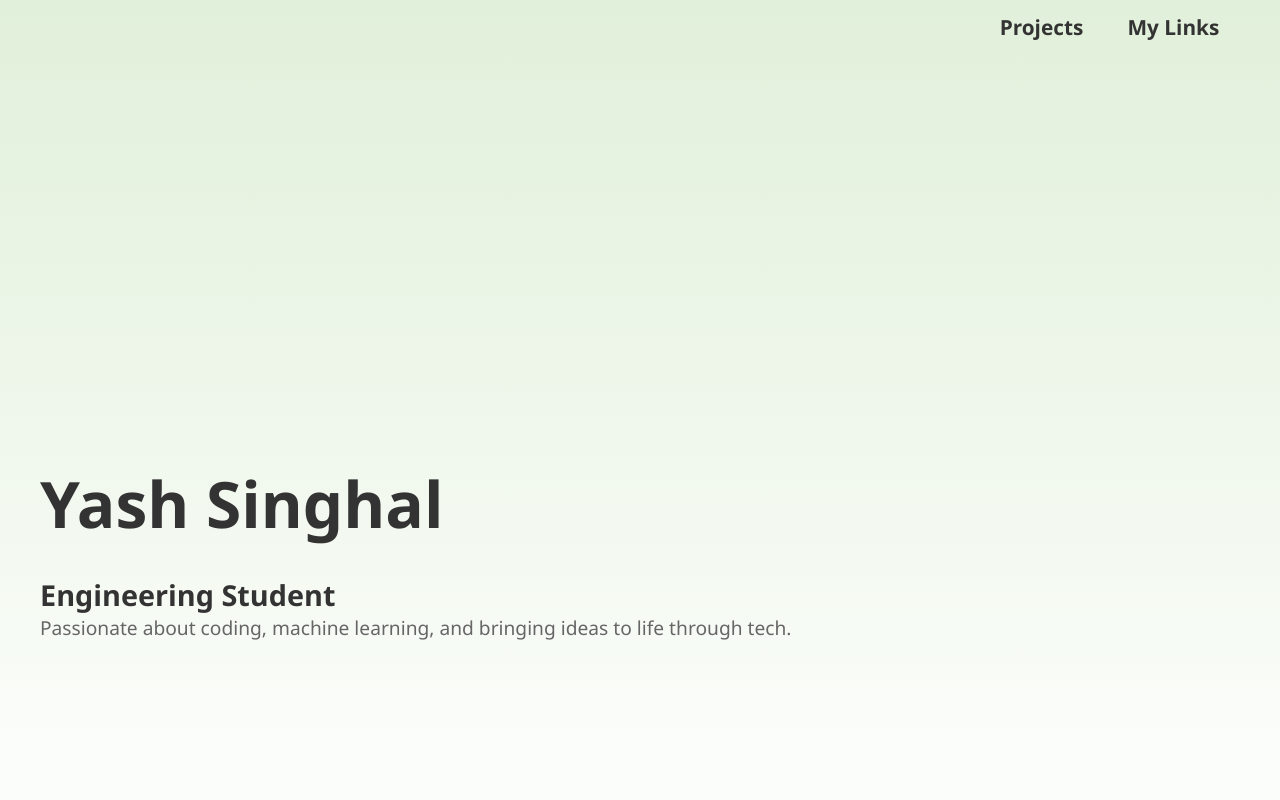
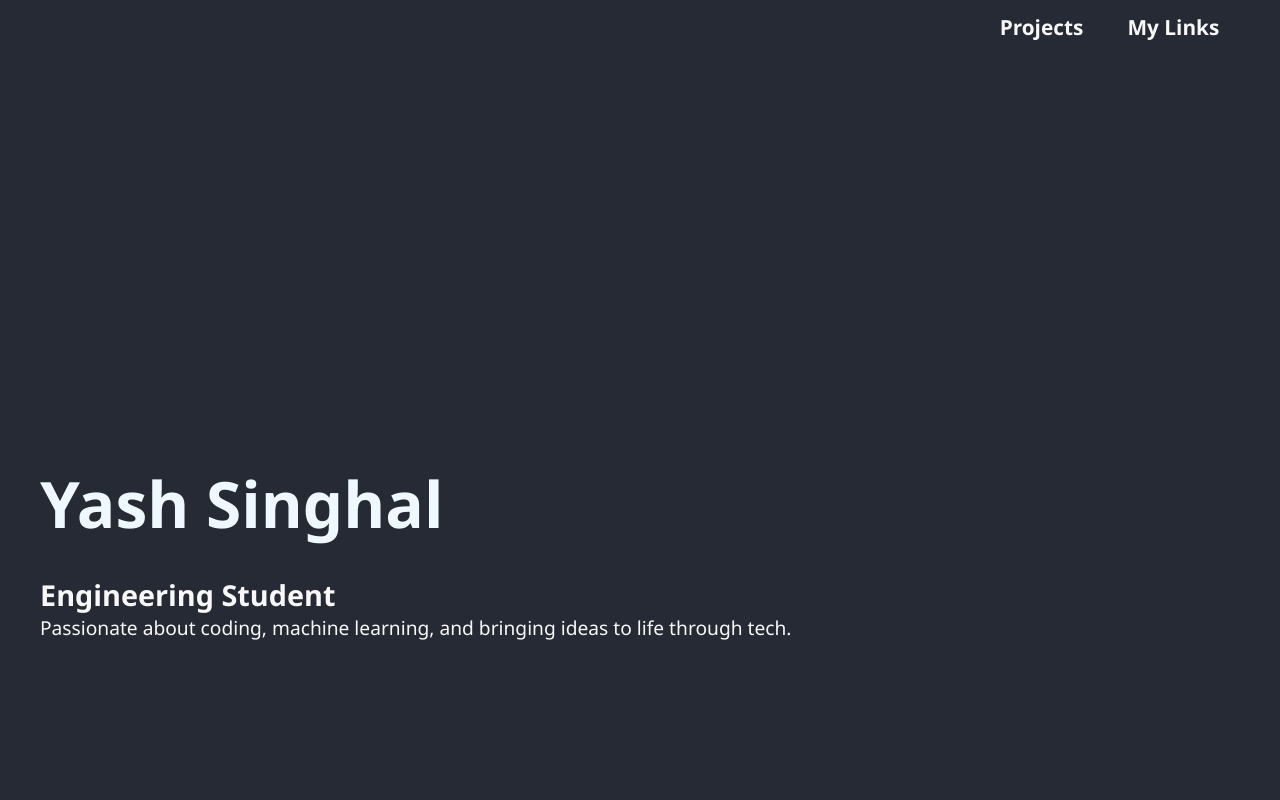
Before and after one commit to 24yash/me, a plain HTML site: page index.html in a window 1280 px wide. Shown: the top 800 px of the page. Drawn offline with nearby package versions, Linux system fonts and the light colour scheme.

Commit message:
changed background color

```diff
--- a/style.css
+++ b/style.css
@@ -2,6 +2,8 @@ body {
   font-family: "Segoe UI", Tahoma, Geneva, Verdana, sans-serif;
   margin: 0;
   padding: 0;
+  background-color: #252a34;
+  /* background-color: #191919; */
 }
 
 .nav-links {
@@ -28,7 +30,8 @@ body {
 .nav-links a {
   font-size: 1.3em;
   text-decoration: none;
-  color: #333;
+  /* color: #333; */
+  color: #f8f8f8;
   font-weight: bold;
 }
 @media (max-width: 600px) {
@@ -44,17 +47,18 @@ body {
   align-items: left;
   justify-content: center;
   text-align: left;
-  /* background: linear-gradient(to bottom, #fbf9f1, #ffffff); */
+  /* background: linear-gradient(to bottom, #232d3f, #ffffff); */
   /* background: linear-gradient(to bottom,#c9abe4, #ffffff); */
-  background: linear-gradient(to bottom, #e1f0da, #ffffff);
+  /* background: linear-gradient(to bottom, #e1f0da, #ffffff); */
   position: relative;
   z-index: 1;
+  color: #f8f8f8;
 }
 
 .name {
   font-size: 4em;
   margin: 0;
-  color: #333;
+  /* color: #333; */
   margin-top: 20%;
 }
 
@@ -66,18 +70,22 @@ body {
 .title {
   margin-bottom: 0px;
   font-size: 1.8em;
-  color: #333;
+  /* color: #333; */
 }
 
 .description {
   margin-top: 0px;
   font-size: 1.2em;
-  color: #666;
+  /* color: #666; */
 }
 
 section {
   padding: 40px;
   text-align: center;
+}
+
+section h1 {
+  color: aliceblue;
 }
 
 section h2 {
@@ -166,6 +174,7 @@ nav a.active {
   border-radius: 10px; /* Rounded corners */
   box-shadow: 0 0 10px rgba(0, 0, 0, 0.1); /* Shadow effect */
   font-family: Arial, sans-serif; /* Change the font */
+  background-color: #f8f8f8;
 }
 
 .link img {
```
